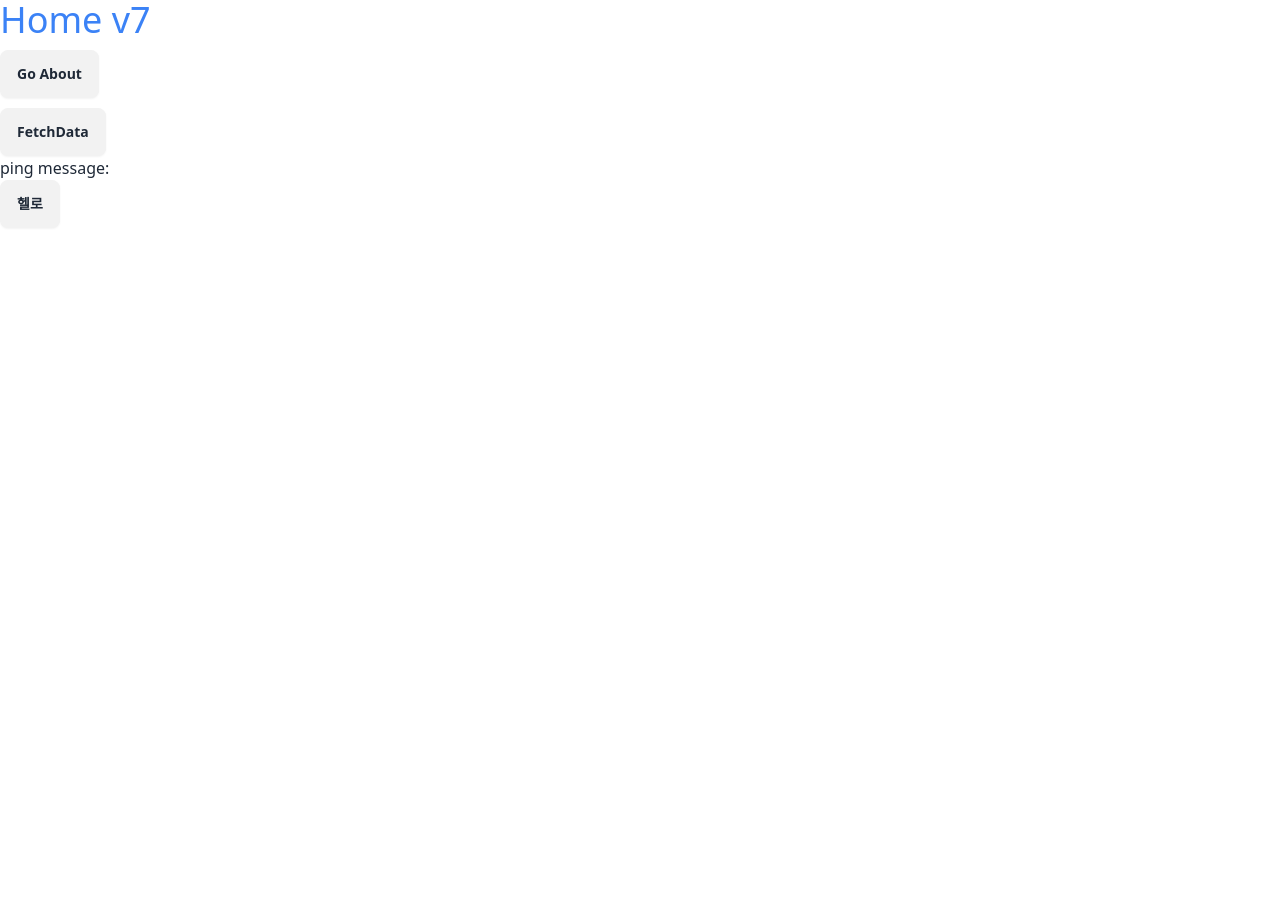
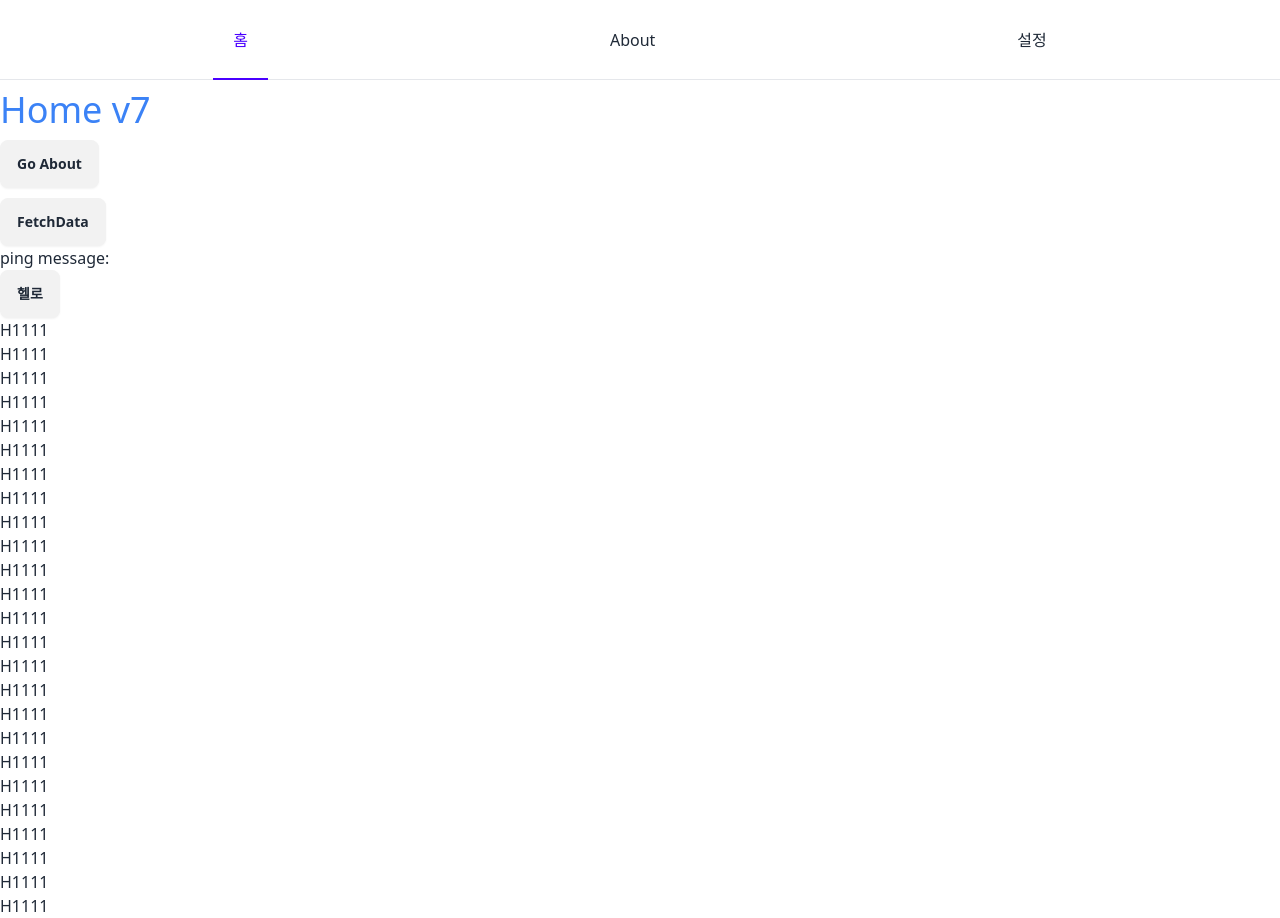
Before and after one commit to newy2/algo-trade-frontend, a React (Vite) app: page / in a window 1280 px wide. Before the commit the page ends 800 px from the top, so only its background shows below. Built offline with nearby package versions, Linux system fonts and the light colour scheme.

Commit message:
#11 feat: GNB 작성

```diff
--- a/index.html
+++ b/index.html
@@ -1,5 +1,5 @@
 <!doctype html>
-<html lang="en">
+<html data-theme="light" lang="en">
 <head>
   <meta charset="UTF-8" />
   <meta content="width=device-width, initial-scale=1.0" name="viewport" />
--- a/src/app/AppRouter.tsx
+++ b/src/app/AppRouter.tsx
@@ -1,14 +1,17 @@
 import { Navigate, Route, Routes } from "react-router-dom";
 import { HomePage } from "pages/home";
 import { AboutPage } from "pages/about";
+import { Layout } from "../widget/layout";
 
 export function AppRouter() {
   return (
     <Routes>
-      <Route path="/" element={<HomePage />} />
-      <Route path="/about" element={<AboutPage />} />
-      {/** 찾을 수 없는 URL인 경우 Home 으로 이동 */}
-      <Route path="*" element={<Navigate to="/" replace />} />
+      <Route element={<Layout />}>
+        <Route path="/" element={<HomePage />} />
+        <Route path="/about" element={<AboutPage />} />
+        {/** 찾을 수 없는 URL인 경우 Home 으로 이동 */}
+        <Route path="*" element={<Navigate to="/" replace />} />
+      </Route>
     </Routes>
   );
 }
--- a/src/pages/home/ui/HomePage.tsx
+++ b/src/pages/home/ui/HomePage.tsx
@@ -40,6 +40,31 @@ export function HomePage() {
         ))}
       </div>
       <button className="btn">헬로</button>
+      <div>H1111</div>
+      <div>H1111</div>
+      <div>H1111</div>
+      <div>H1111</div>
+      <div>H1111</div>
+      <div>H1111</div>
+      <div>H1111</div>
+      <div>H1111</div>
+      <div>H1111</div>
+      <div>H1111</div>
+      <div>H1111</div>
+      <div>H1111</div>
+      <div>H1111</div>
+      <div>H1111</div>
+      <div>H1111</div>
+      <div>H1111</div>
+      <div>H1111</div>
+      <div>H1111</div>
+      <div>H1111</div>
+      <div>H1111</div>
+      <div>H1111</div>
+      <div>H1111</div>
+      <div>H1111</div>
+      <div>H1111</div>
+      <div>H1111</div>
     </div>
   );
 }
--- /dev/null
+++ b/src/widget/layout/index.ts
@@ -0,0 +1 @@
+export { Layout } from "./ui/Layout.tsx";
--- /dev/null
+++ b/src/widget/layout/ui/Header.tsx
@@ -0,0 +1,42 @@
+import { NavLink } from "react-router-dom";
+
+export function Header() {
+  const menus = [
+    {
+      url: "/",
+      name: "홈",
+    },
+    {
+      url: "/about",
+      name: "About",
+    },
+    {
+      url: "/setting",
+      name: "설정",
+    },
+  ];
+
+  return (
+    <nav className="z-1 sticky top-0 flex h-20 items-center justify-center border-b bg-base-100">
+      <ul className="flex w-8/12 list-none justify-between align-middle">
+        {menus.map((each, index) => (
+          <li key={index}>
+            <NavLink
+              className={({ isActive }) =>
+                [
+                  "relative flex h-20 items-center justify-center px-5",
+                  "after:transition-width after:absolute after:bottom-0 after:h-0.5 after:w-0 after:duration-200 after:content-['']",
+                  "hover:text-primary hover:after:w-full hover:after:bg-primary",
+                  isActive ? "text-primary after:w-full after:bg-primary" : "",
+                ].join(" ")
+              }
+              to={each.url}
+            >
+              {each.name}
+            </NavLink>
+          </li>
+        ))}
+      </ul>
+    </nav>
+  );
+}
--- /dev/null
+++ b/src/widget/layout/ui/Layout.tsx
@@ -0,0 +1,13 @@
+import { Header } from "./Header.tsx";
+import { Outlet } from "react-router-dom";
+
+export function Layout() {
+  return (
+    <>
+      <Header />
+      <main className="mt-2.5">
+        <Outlet />
+      </main>
+    </>
+  );
+}
--- a/tailwind.config.js
+++ b/tailwind.config.js
@@ -7,4 +7,7 @@ export default {
     extend: {},
   },
   plugins: [daisyui],
+  daisyui: {
+    themes: ["light"],
+  },
 };
```
